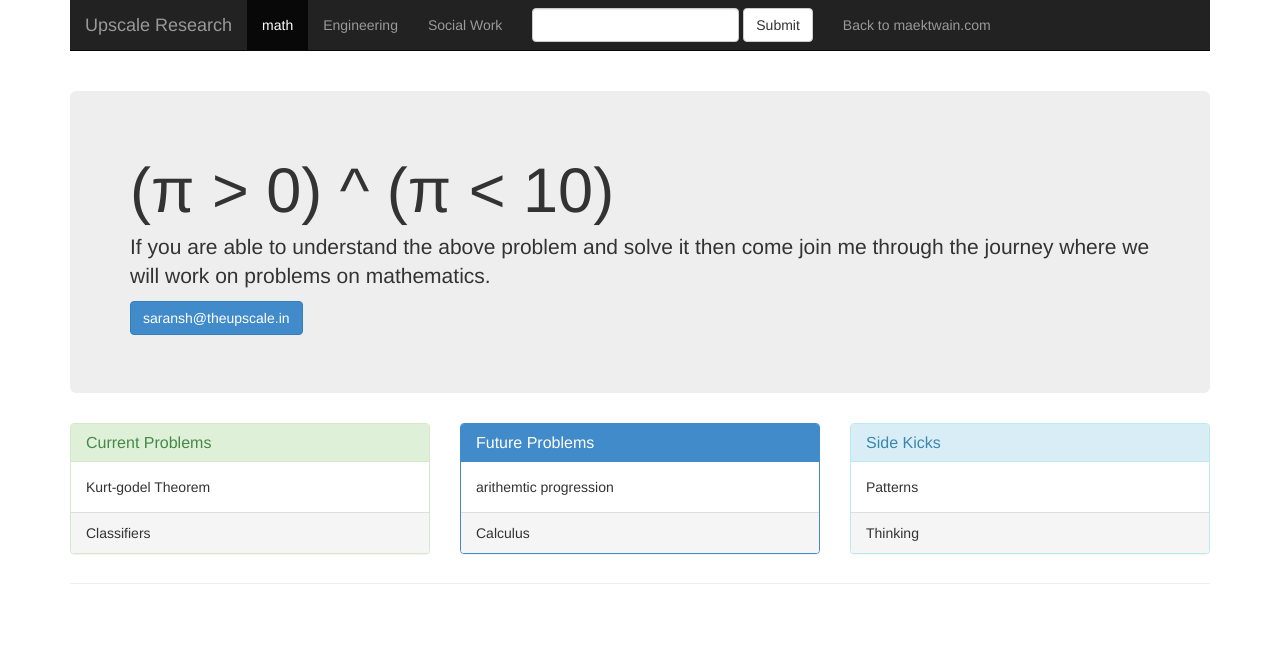
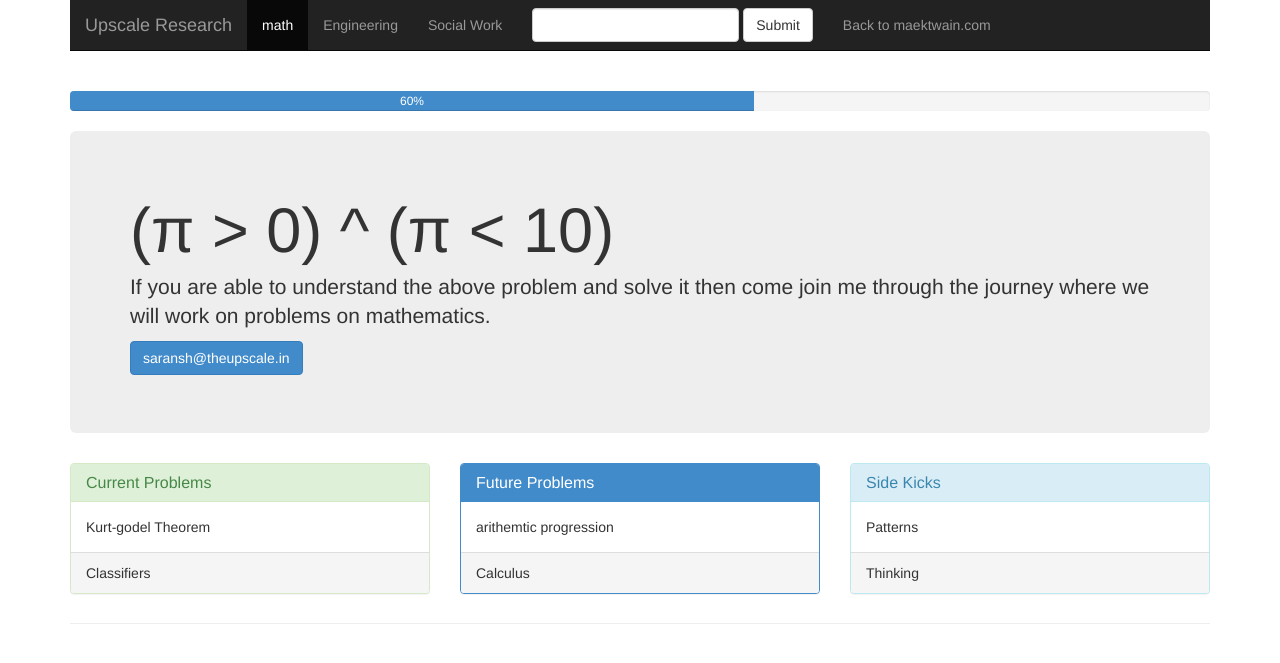
Before and after one commit to theupscale/maektwain.github.io, a Jekyll site: the page work/math/index.html, which Jekyll copies as it is, in a window 1280 px wide. Shown: the top 663 px of the page. Built offline with Jekyll 4.4.1, drawn with Linux system fonts in a browser that asks for light colours.

Commit message:
New Progress Bar

```diff
--- a/work/math/index.html
+++ b/work/math/index.html
@@ -68,9 +68,10 @@
 
 			</nav>
 			<div class="page-header">
-			<div class="progress-bar progress-striped active" role="progressbar" aria-valuenow="12" aria-valuemin="0" aria-valuemax="100">
-				<div class="progress-bar progress-success">
-				</div>
+			<div class="progress">
+			  <div class="progress-bar" role="progressbar" aria-valuenow="60" aria-valuemin="0" aria-valuemax="100" style="width: 60%;">
+			    60%
+			  </div>
 			</div>
 			<div class="jumbotron">
 				<h1>
```
